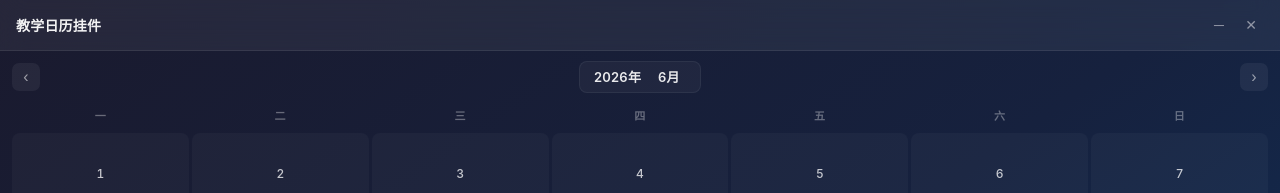
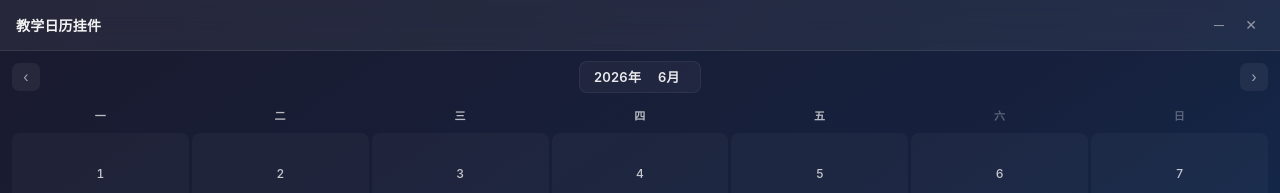
Before and after one commit to Kathy-yun/Teaching-Calendar, a React (Vite) app in the folder teaching-calendar-widget/src/renderer/: page / in a window 1280 px wide. Shown: the top 193 px of the page. Built offline with nearby package versions, Linux system fonts and the light colour scheme.

Commit message:
style: 星期标题颜色区分工作日和周末

```diff
--- a/teaching-calendar-widget/src/renderer/src/components/MonthView.module.css
+++ b/teaching-calendar-widget/src/renderer/src/components/MonthView.module.css
@@ -94,10 +94,13 @@
   text-align: center;
   font-size: 11px;
   font-weight: 600;
-  color: rgba(255, 255, 255, 0.35);
+  color: rgba(255, 255, 255, 0.7);
   padding: 4px 0;
   letter-spacing: 0.5px;
-  text-transform: uppercase;
+}
+
+.weekday.weekend {
+  color: rgba(255, 255, 255, 0.3);
 }
 
 /* Day grid */
--- a/teaching-calendar-widget/src/renderer/src/components/MonthView.tsx
+++ b/teaching-calendar-widget/src/renderer/src/components/MonthView.tsx
@@ -31,7 +31,15 @@ export function MonthView({
 }: MonthViewProps) {
   const days = useMemo(() => buildMonthDays(currentDate, calendar || { id: '', semester: '', teachingWeeks: [] }, classEntries, timeSlots), [currentDate, calendar, classEntries, timeSlots])
 
-  const weekdays = ['一', '二', '三', '四', '五', '六', '日']
+  const weekdays = [
+    { label: '一', isWeekend: false },
+    { label: '二', isWeekend: false },
+    { label: '三', isWeekend: false },
+    { label: '四', isWeekend: false },
+    { label: '五', isWeekend: false },
+    { label: '六', isWeekend: true },
+    { label: '日', isWeekend: true },
+  ]
 
   const goPrev = () => onDateChange(subMonths(currentDate, 1))
   const goNext = () => onDateChange(addMonths(currentDate, 1))
@@ -107,8 +115,10 @@ export function MonthView({
 
       {/* Weekday headers */}
       <div className={styles.weekdays}>
-        {weekdays.map(d => (
-          <div key={d} className={styles.weekday}>{d}</div>
+        {weekdays.map(({ label, isWeekend }) => (
+          <div key={label} className={clsx(styles.weekday, isWeekend && styles.weekend)}>
+            {label}
+          </div>
         ))}
       </div>
 
```
